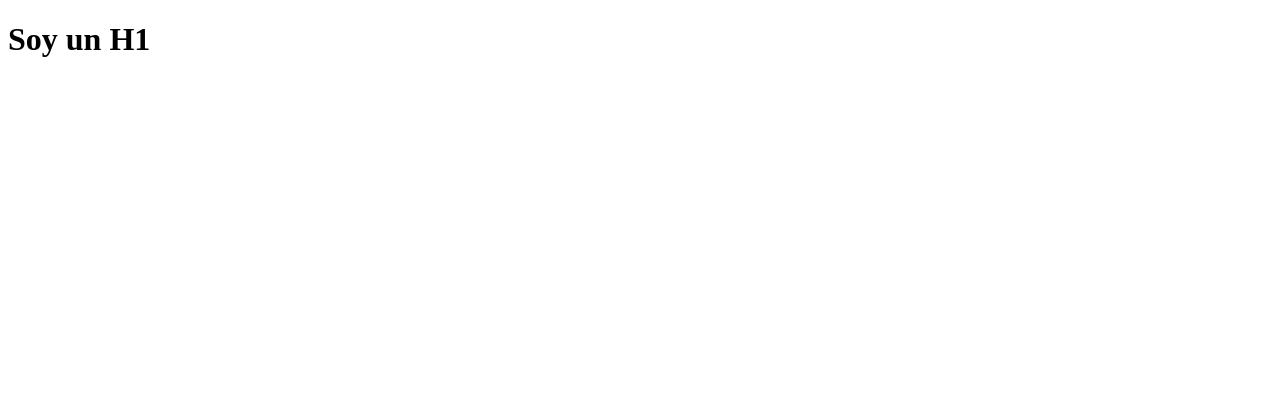
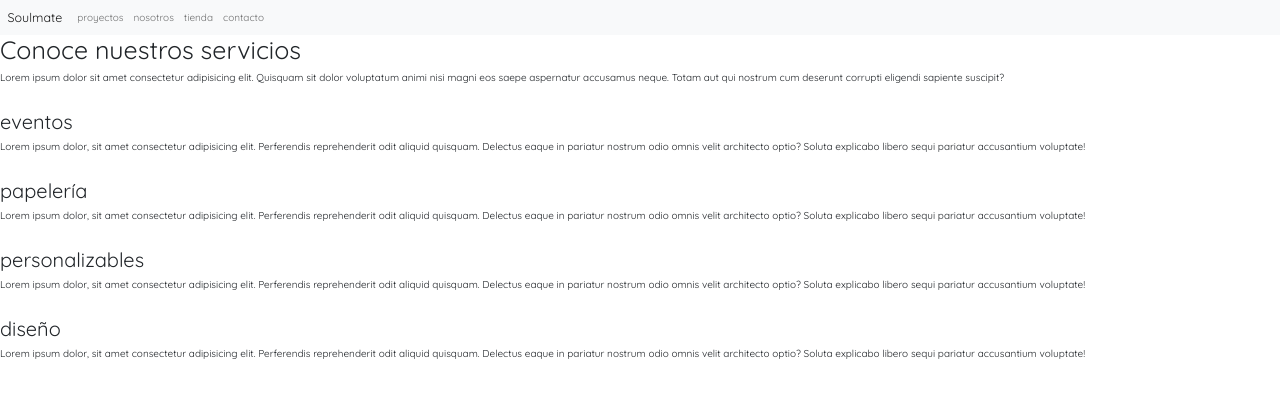
Before and after one commit to Kraei/coder-karim, a plain HTML site: page index.html in a window 1280 px wide. Drawn offline with nearby package versions, Linux system fonts and the light colour scheme.

Commit message:
actualización con index

```diff
--- /dev/null
+++ b/css/styles.css
@@ -0,0 +1,15 @@
+@import url('https://fonts.googleapis.com/css2?family=Quicksand:wght@400;700&family=Raleway:wght@800&display=swap');
+*{
+    font-family: 'Quicksand', sans-serif;
+    margin: 0;
+    padding: 0;
+}
+
+    *, *:before, *:after {
+        box-sizing: inherit;
+    }
+
+html{
+    box-sizing: border-box;
+    font-size: 62.5%;
+}
--- a/index.html
+++ b/index.html
@@ -5,8 +5,79 @@
     <meta http-equiv="X-UA-Compatible" content="IE=edge">
     <meta name="viewport" content="width=device-width, initial-scale=1.0">
     <title>Soulmate</title>
+    <link rel="icon" type="image/x-icon" href="img/favicon.png">
+    <!--CSS de bootstrap-->
+    <link href="https://cdn.jsdelivr.net/npm/bootstrap@5.2.1/dist/css/bootstrap.min.css" rel="stylesheet" integrity="sha384-iYQeCzEYFbKjA/T2uDLTpkwGzCiq6soy8tYaI1GyVh/UjpbCx/TYkiZhlZB6+fzT" crossorigin="anonymous">
+    <link rel="stylesheet" href="css/styles.css">
 </head>
 <body>
-    <h1>Soy un H1</h1>
+    <div>
+        <!--inicia nav-->
+        <nav class="navbar navbar-expand-lg bg-light">
+            <div class="container-fluid">
+                <a class="navbar-brand" href="index.html">Soulmate</a>
+                <button class="navbar-toggler" type="button" data-bs-toggle="collapse" data-bs-target="#navbarSupportedContent" aria-controls="navbarSupportedContent" aria-expanded="false" aria-label="Toggle navigation">
+                <span class="navbar-toggler-icon"></span>
+                </button>
+                <div class="collapse navbar-collapse" id="navbarSupportedContent">
+                    <ul class="navbar-nav me-auto mb-2 mb-lg-0">
+                        <li class="nav-item">
+                            <a class="nav-link" href="secciones/proyectos.html">proyectos</a>
+                        </li>
+                        <li class="nav-item">
+                            <a class="nav-link" href="secciones/nosotros.html">
+                                nosotros
+                            </a>
+                        </li>
+                        <li class="nav-item">
+                            <a class="nav-link" href="secciones/tienda.html">tienda</a>
+                        </li>
+                        <li class="nav-item">
+                            <a class="nav-link" href="secciones/contacto.html">
+                                contacto</a>
+                        </li>
+                    </ul>
+                </div>
+            </div>
+        </nav>
+        <!--termina nav-->
+        <!--inicia header-->
+        <header>
+        </header>
+        <!--inicia contenido-->
+        <main>
+            <h1>Conoce nuestros servicios</h1>
+            <p>Lorem ipsum dolor sit amet consectetur adipisicing elit. Quisquam sit dolor voluptatum animi nisi magni eos saepe aspernatur accusamus neque. Totam aut qui nostrum cum deserunt corrupti eligendi sapiente suscipit?</p>
+        </main>
+        <section>
+            <div>
+                <img src="" alt="">
+                <h2>eventos</h2>
+                <p>Lorem ipsum dolor, sit amet consectetur adipisicing elit. Perferendis reprehenderit odit aliquid quisquam. Delectus eaque in pariatur nostrum odio omnis velit architecto optio? Soluta explicabo libero sequi pariatur accusantium voluptate!</p>
+            </div>
+            <div>
+                <img src="" alt="">
+                <h2>papelería</h2>
+                <p>Lorem ipsum dolor, sit amet consectetur adipisicing elit. Perferendis reprehenderit odit aliquid quisquam. Delectus eaque in pariatur nostrum odio omnis velit architecto optio? Soluta explicabo libero sequi pariatur accusantium voluptate!</p>
+            </div>
+            <div>
+                <img src="" alt="">
+                <h2>personalizables</h2>
+                <p>Lorem ipsum dolor, sit amet consectetur adipisicing elit. Perferendis reprehenderit odit aliquid quisquam. Delectus eaque in pariatur nostrum odio omnis velit architecto optio? Soluta explicabo libero sequi pariatur accusantium voluptate!</p>
+            </div>
+            <div>
+                <img src="" alt="">
+                <h2>diseño</h2>
+                <p>Lorem ipsum dolor, sit amet consectetur adipisicing elit. Perferendis reprehenderit odit aliquid quisquam. Delectus eaque in pariatur nostrum odio omnis velit architecto optio? Soluta explicabo libero sequi pariatur accusantium voluptate!</p>
+            </div>
+        </section>
+    </div>
+    <footer>
+        <div>
+
+        </div>
+    </footer>
+    <!--JS de bootstrap-->
+    <script src="https://cdn.jsdelivr.net/npm/bootstrap@5.2.1/dist/js/bootstrap.bundle.min.js" integrity="sha384-u1OknCvxWvY5kfmNBILK2hRnQC3Pr17a+RTT6rIHI7NnikvbZlHgTPOOmMi466C8" crossorigin="anonymous"></script>
 </body>
 </html>
```
Also changed, not shown: img/facebook.png (added), img/favicon.png (added), img/img.webp (added), img/instagram.png (added), img/soulmate-logo.svg (added), img/whatsapp.png (added), secciones/contacto.html (added), secciones/nosotros.html (added), secciones/proyectos.html (added), secciones/tienda.html (added), 3 other files.
